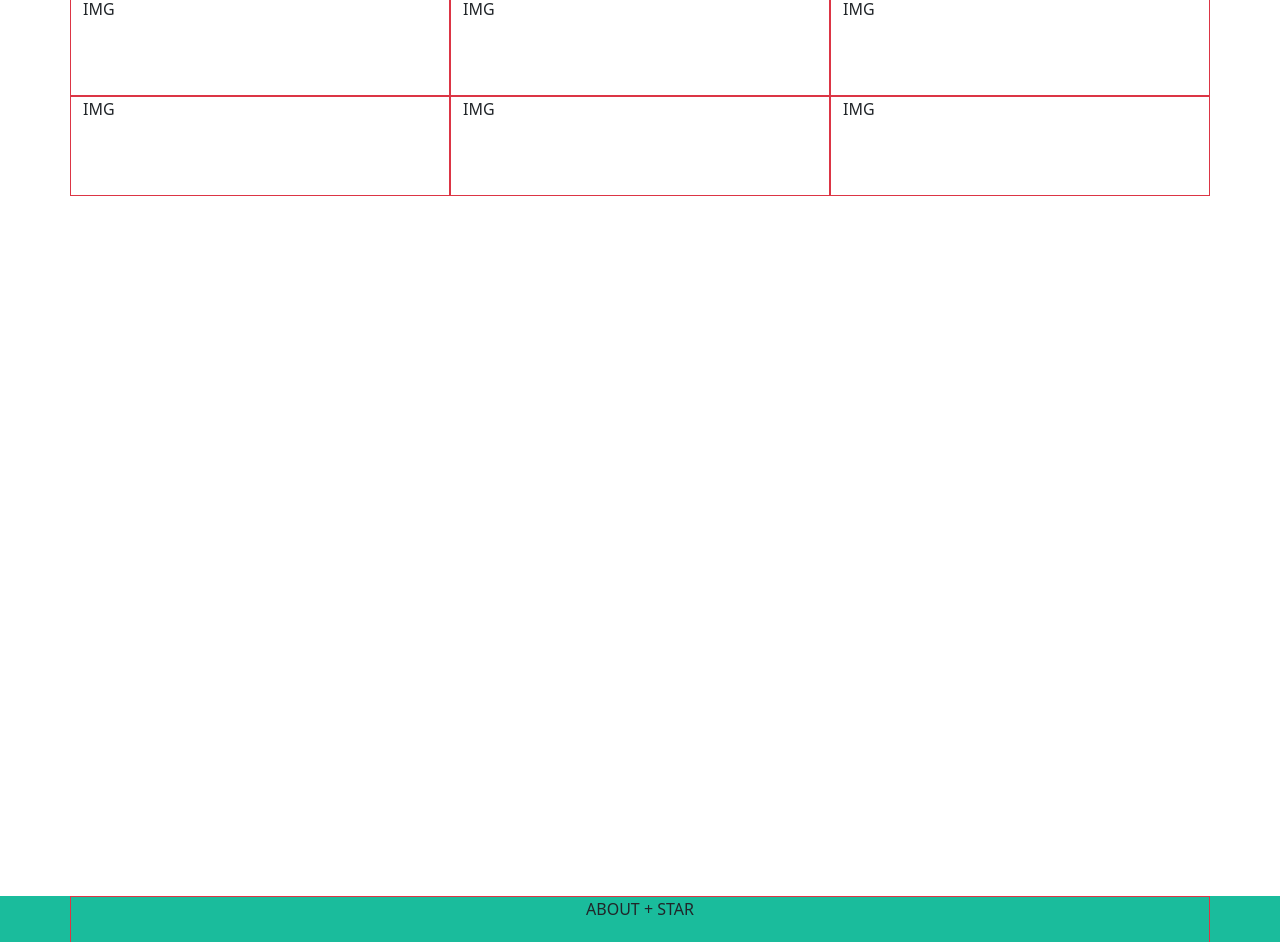
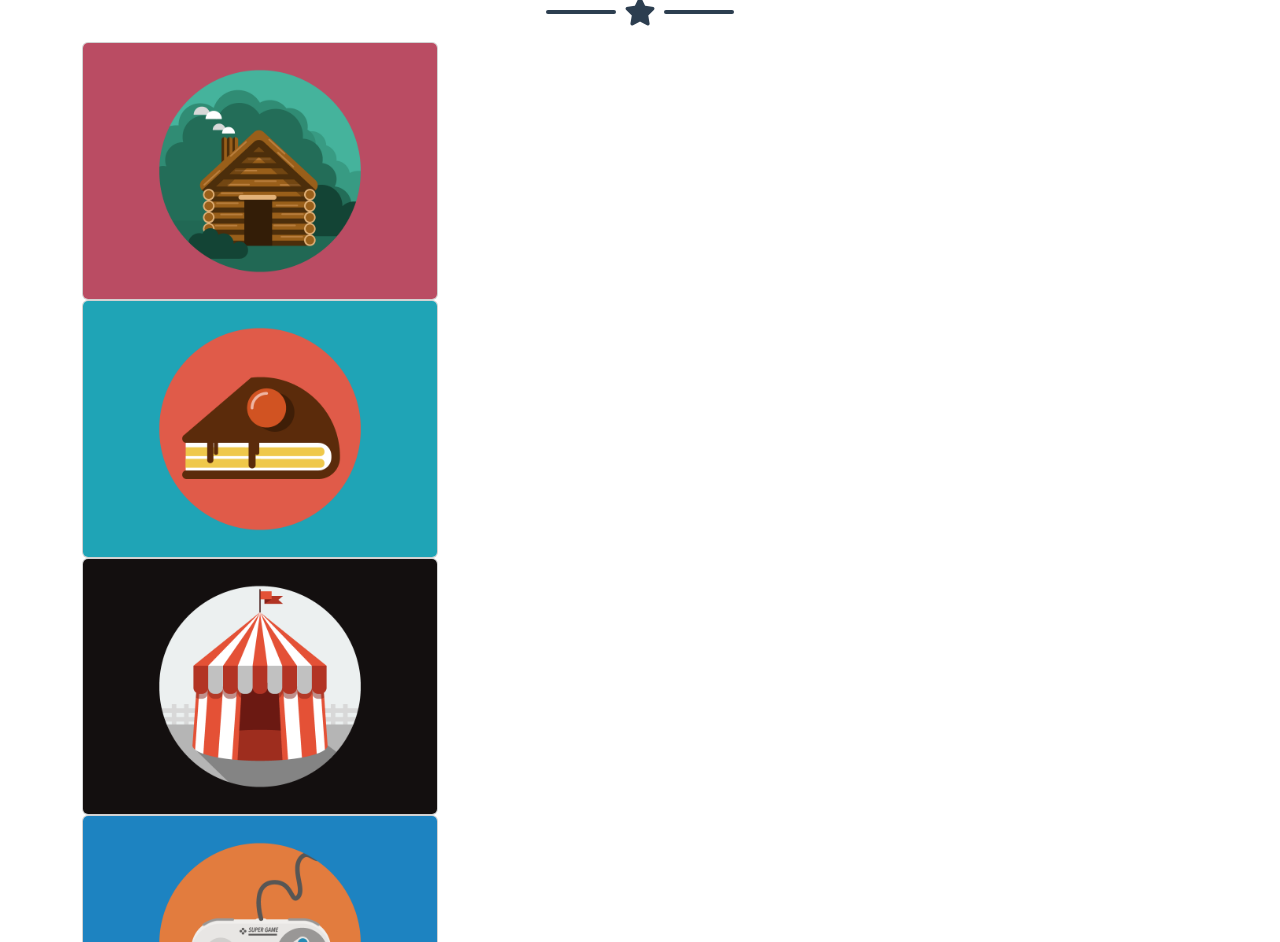
Before and after one commit to FernandoVerderame/html-css-bootstrap-freelancer, a plain HTML site: page index.html in a window 1280 px wide. Shown: the part 642-1584 px from the top of the page. Drawn offline with nearby package versions, Linux system fonts and the light colour scheme.

Commit message:
added content portfolio section

```diff
--- a/css/style.css
+++ b/css/style.css
@@ -1,3 +1,17 @@
+/* Generics */
+img {
+    width: 100%;
+    display: inline;
+}
+
+/* Utils */
+.bar-divider {
+    height: 4px;
+    width: 70px;
+    background-color: white;
+    border-radius: 10px 10px 10px 10px;
+}
+
 /* Header */
 header {
     background-color: #2C3E50;
@@ -34,23 +48,21 @@ header {
     background-color: #1ABC9C;
 }
 
-.divider .bar-divider {
-    height: 4px;
-    width: 70px;
-    background-color: white;
-    border-radius: 10px 10px 10px 10px;
+/* Portfolio */
+#portfolio {
 }
 
-/* Portfolio */
-#portfolio {
-    min-height: 1000px;
+#portfolio h2 {
+    color: #2C3E50;
 }
 
-#portfolio .col-12 {
-    min-height: 100px;
+#portfolio .fa-star {
+    color: #2C3E50;
 }
 
-
+#portfolio .bar-divider {
+    background-color: #2C3E50;
+}
 
 /* About */
 #about {
--- a/index.html
+++ b/index.html
@@ -71,15 +71,41 @@
 
         <!-- Portfolio -->
         <section id="portfolio">
-            <div class="container h-100">
-                <div class="row h-100 d-flex">
-                    <div class="col-12 border border-danger text-center">PORTFOLIO + STAR</div>
-                    <div class="col-12 col-md-6 col-lg-4 border border-danger">IMG</div>
-                    <div class="col-12 col-md-6 col-lg-4 border border-danger">IMG</div>
-                    <div class="col-12 col-md-6 col-lg-4 border border-danger">IMG</div>
-                    <div class="col-12 col-md-6 col-lg-4 border border-danger">IMG</div>
-                    <div class="col-12 col-md-6 col-lg-4 border border-danger">IMG</div>
-                    <div class="col-12 col-md-6 col-lg-4 border border-danger">IMG</div>
+            <div class="container">
+                <h2 class="mt-5 mb-3 text-center">PORTFOLIO</h2>
+                <div class="divider d-flex align-items-center justify-content-center mb-3">
+                    <div class="bar-divider"></div> <i class="fa-solid fa-star fs-3 px-2"></i> <div class="bar-divider"></div>
+                </div>
+                <div class="row row-cols-1 row-cols-md-2 row-cols-lg-3">
+                    <div class="col">
+                        <div class="card">
+                            <img src="img/cabin.png" class="card-img" alt="cabin">
+                        </div>
+                    <div class="col">
+                        <div class="card">
+                            <img src="img/cake.png" class="card-img" alt="cake">
+                        </div>
+                    </div>
+                    <div class="col">
+                        <div class="card">
+                            <img src="img/circus.png" class="card-img" alt="circus">
+                        </div>
+                    </div>
+                    <div class="col">
+                        <div class="card">
+                            <img src="img/game.png" class="card-img" alt="game">
+                        </div>
+                    </div>
+                    <div class="col">
+                        <div class="card">
+                            <img src="img/safe.png" class="card-img" alt="safe">
+                        </div>
+                    </div>
+                    <div class="col">
+                        <div class="card">
+                            <img src="img/submarine.png" class="card-img" alt="submarine">
+                        </div>
+                    </div>
                 </div>
             </div>
         </section>
@@ -88,7 +114,7 @@
         <section id="about">
             <div class="container h-100">
                 <div class="row h-100 d-flex justify-content-center">
-                    <div class="col-12 border border-danger text-center">ABOUT + STAR</div>
+                    <div class="col-12 border border-danger text-center">ABOUT</div>
                     <div class="col-12 col-md-5 border border-danger">Lorem ipsum dolor sit, amet consectetur adipisicing elit. Sint porro fugit deserunt eligendi facilis fuga maxime, minus, voluptas, molestiae architecto labore et tenetur eos adipisci eveniet in nulla tempora velit!</div>
                     <div class="col-12 col-md-5 border border-danger">Lorem ipsum dolor sit amet, consectetur adipisicing elit. Earum exercitationem quasi blanditiis ab molestiae dolores expedita iste inventore esse optio incidunt officia itaque quis, id enim voluptate eos? Rerum, dignissimos.</div>
                     <div class="col-12 border border-danger text-center">BUTTON</div>
```
